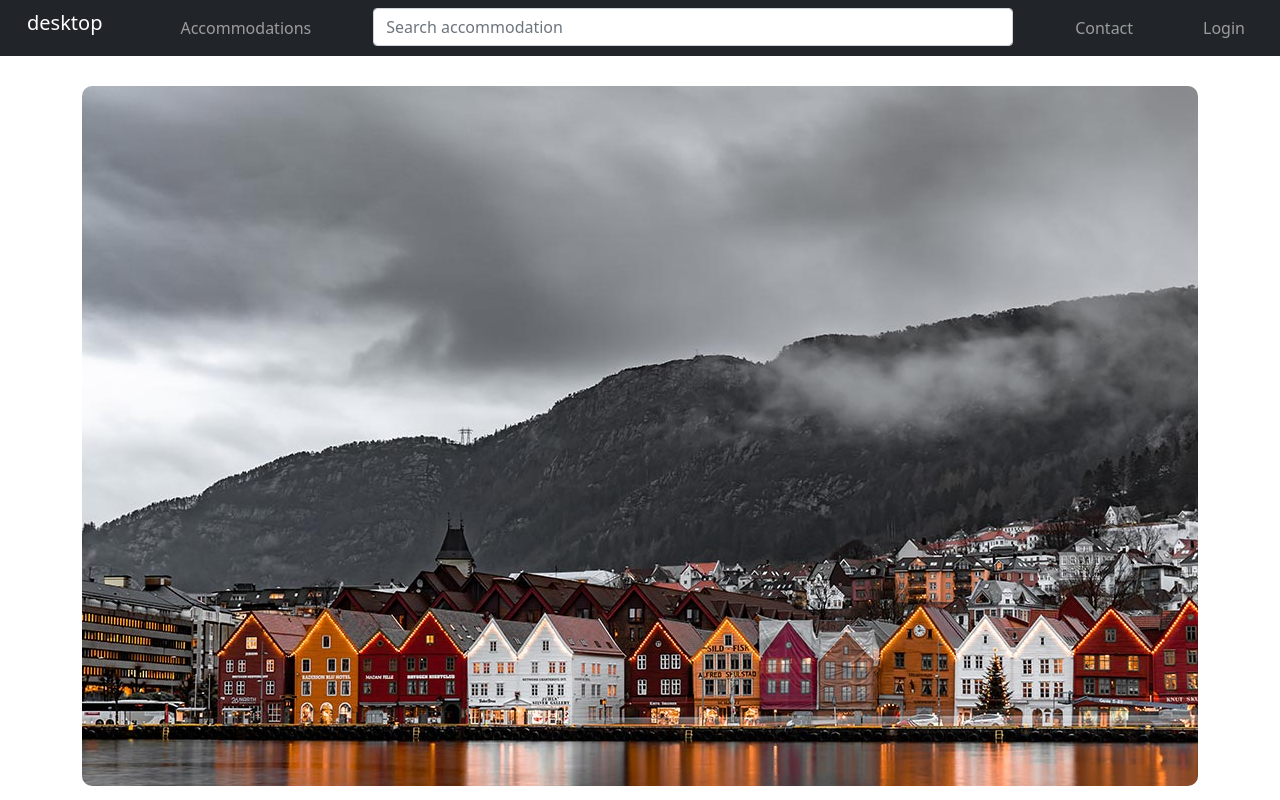
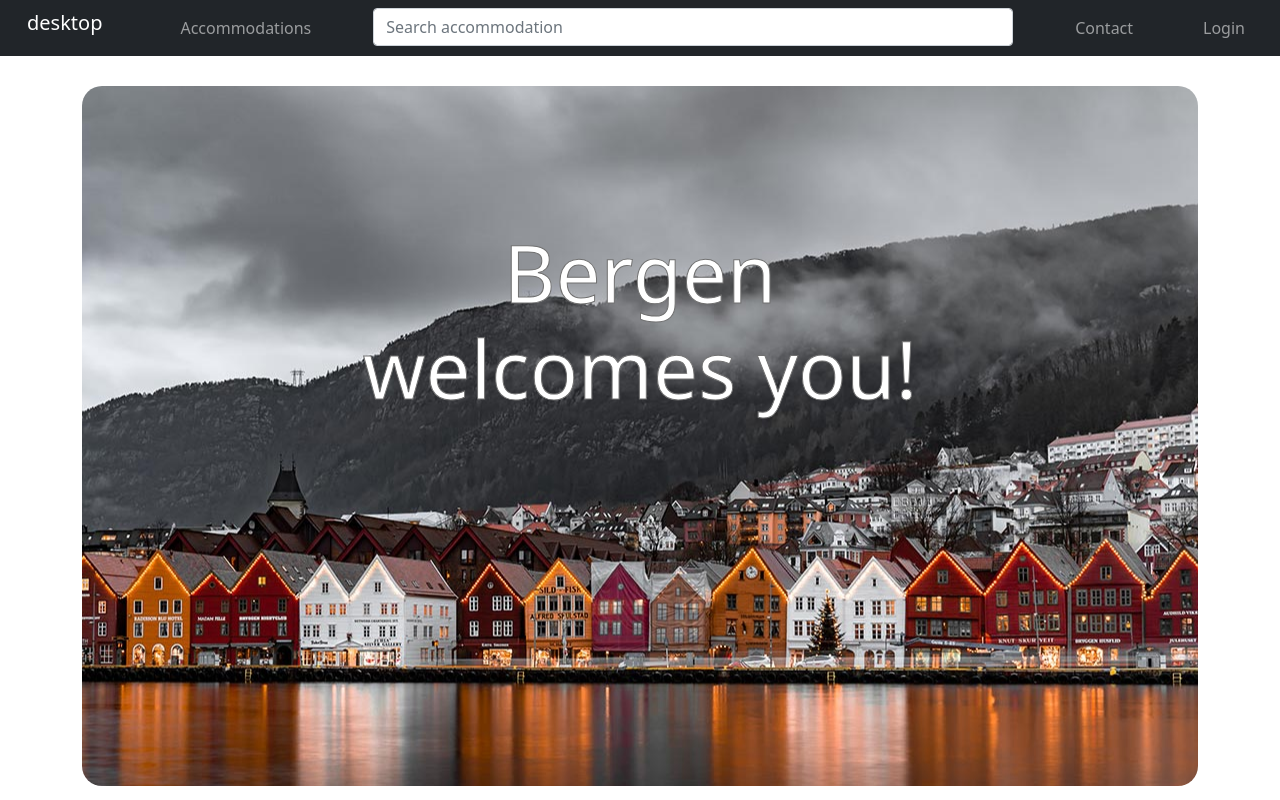
Before and after one commit to Noroff-FEU-Assignments/project-exam-2-Kaladinge, a React (Create React App) app: page / in a window 1280 px wide. Built offline with nearby package versions, Linux system fonts and the light colour scheme.

Commit message:
added text to hero banner

```diff
--- a/src/components/home/Home.js
+++ b/src/components/home/Home.js
@@ -1,8 +1,11 @@
 import React from "react";
-import hero from "../../images/brygga-bergen-hero.jpg";
 
 function Home() {
-  return <div className="hero-banner"></div>;
+  return (
+    <div className="hero-banner">
+      <h2 className="hero-banner--text text-center">Bergen welcomes you!</h2>
+    </div>
+  );
 }
 
 export default Home;
--- a/src/sass/partials/_home.scss
+++ b/src/sass/partials/_home.scss
@@ -1,6 +1,19 @@
 .hero-banner {
   background-image: url("../../images/brygga-bergen-hero.jpg");
   height: 700px;
-  border-radius: 10px;
+  border-radius: 20px;
   margin-top: 30px;
+  background-position: center;
+
+  &--text {
+    position: absolute;
+    top: 40%;
+    left: 50%;
+    transform: translate(-50%, -50%);
+    font-size: 80px;
+    color: white;
+    -webkit-text-fill-color: white;
+    -webkit-text-stroke-width: 1px;
+    -webkit-text-stroke-color: #707070;
+  }
 }
--- a/src/sass/partials/_typography.scss
+++ b/src/sass/partials/_typography.scss
@@ -1,3 +1,3 @@
-h1 {
-  font-size: 25px;
+h2 {
+  font-size: 70px;
 }
```
